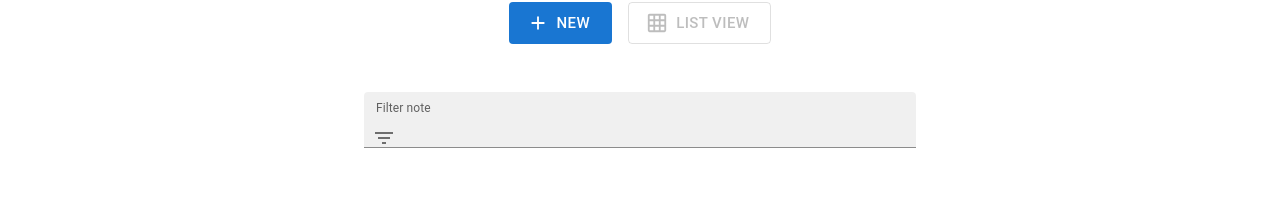
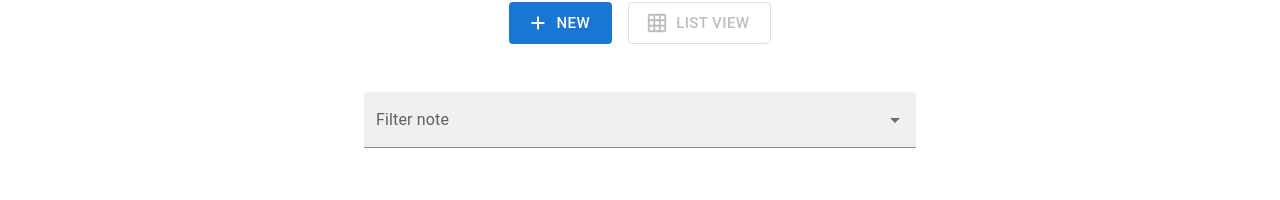
Before and after one commit to leekayden/penpal, a React (Create React App) app: page / in a window 1280 px wide. Shown: the part 363-563 px from the top of the page. Built offline with nearby package versions, Linux system fonts and the light colour scheme.

Commit message:
remove inputprops

```diff
--- a/src/components/Pens/PenGallery.tsx
+++ b/src/components/Pens/PenGallery.tsx
@@ -121,13 +121,13 @@ export default function PenGallery({ data }: PenGalleryProps) {
                   {...params}
                   label="Filter note"
                   variant="filled"
-                  InputProps={{
-                    startAdornment: (
-                      <InputAdornment position="start">
-                        <FilterListIcon />
-                      </InputAdornment>
-                    ),
-                  }}
+                  // InputProps={{
+                  //   startAdornment: (
+                  //     <InputAdornment position="start">
+                  //       <FilterListIcon />
+                  //     </InputAdornment>
+                  //   ),
+                  // }}
                 />
               )}
             />
```
